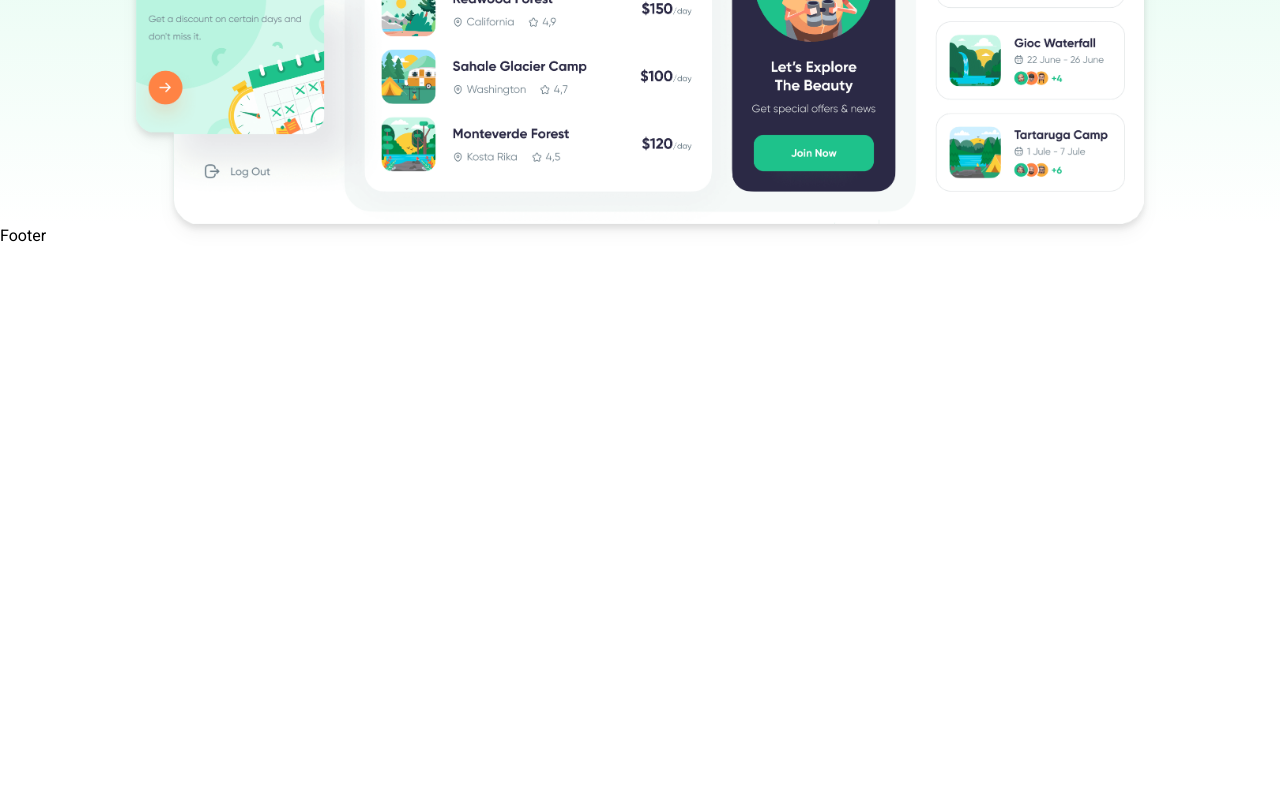
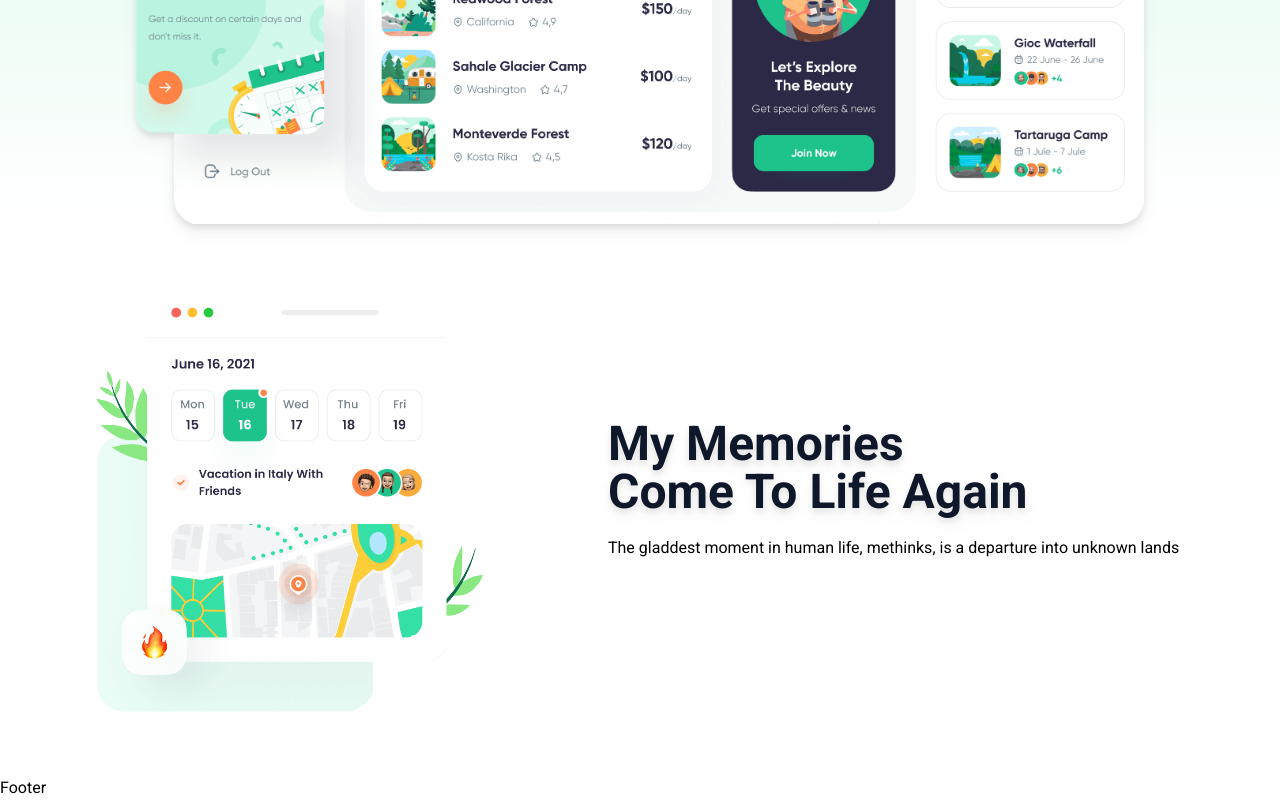
Before and after one commit to mhsegval/travel-vitejs, a React (Vite) app: page / in a window 1280 px wide. Shown: the part 900-1700 px from the top of the page. Before the commit the page ends 1148 px from the top, so only its background shows below. Built offline with nearby package versions, Linux system fonts and the light colour scheme.

Commit message:
memory skeleton added

```diff
--- a/src/App.jsx
+++ b/src/App.jsx
@@ -1,12 +1,13 @@
 import React from 'react'
-import { NavBar, Hero, Footer } from './components'
-import { hero, navlinks } from './data/traveldata'
+import { NavBar, Hero, Footer, Memory } from './components'
+import { hero, navlinks, memory } from './data/traveldata'
 
 const App = () => {
   return (
     <>
       <NavBar navlinks={navlinks} />
         <Hero hero={hero} />
+        <Memory memory={memory} />
       <Footer />
     </>
   )
--- /dev/null
+++ b/src/components/Memory.jsx
@@ -0,0 +1,23 @@
+import React from 'react'
+
+const Memory = ({memory: {title, subtitle, text, img, experience}}) => {
+  return (
+    <>
+      <div className='relative my-16 md:mb-7'>
+        <div className='travigo-container flex items-center justify-between gap-16 xl:gap-9 lg:flex-col-reverse'>
+          <div className='flex items-center justify-start lg:justify-center w-full max-w-md'>
+            <img src={img} alt="" className='w-auto h-[53vh] object-fill' />
+          </div>
+          <div className='grid items-center w-full max-w-2xl lg:text-center'>
+            <h1 className='travigo-text'>{title}</h1>
+            <h1 className='travigo-text'>{subtitle}</h1>
+            <p className='text-base my-5 sm:text-sm'>{text}</p>
+            <div className=''></div>
+          </div>
+        </div>
+      </div>
+    </>
+  )
+}
+
+export default Memory
--- a/src/components/index.js
+++ b/src/components/index.js
@@ -1,4 +1,5 @@
 // defining this file for DRY concept
 export {default as NavBar} from './NavBar';
 export {default as Hero} from './Hero';
+export {default as Memory} from './Memory';
 export {default as Footer} from './Footer';
--- a/src/data/traveldata.js
+++ b/src/data/traveldata.js
@@ -1,5 +1,6 @@
 // this file make it easier to fetch and upload data to a data base...
 import dashboard from '../assets/images/dashboard.png';
+import memoryimg from '../assets/images/memory.png';
 
 export const hero = {
   'title':'The world is here...',
@@ -17,3 +18,15 @@ export const navlinks = [
   {link: 'Pricing', id: 'pricing'},
   {link: 'Contract', id: 'contract'}
 ];
+
+export const memory = {
+  'title':'My Memories',
+  'subtitle':'Come To Life Again',
+  'text':'The gladdest moment in human life, methinks, is a departure into unknown lands',
+  'img':memoryimg,
+  'experience': [
+    {'number':'10', 'title':'Years Experience'},
+    {'number':'400', 'title':'Year Collaboration'},
+    {'number':'30k+', 'title':'Happy Customer'},
+  ]
+};
--- a/src/index.css
+++ b/src/index.css
@@ -20,5 +20,8 @@
   .button-light {
     @apply bg-gradient-to-b from-white to-slate-100 shadow-lg shadow-slate-300 rounded-full text-lg sm:text-sm px-9 py-1.5 transition-all duration-200 active:scale-95 text-black w-48
   }
-  /*  */
+  /* travigo header texts */
+  .travigo-text {
+    @apply text-5xl font-bold lg:text-4xl md:text-3xl text-slate-900 filter drop-shadow-lg
+  }
 }
```
